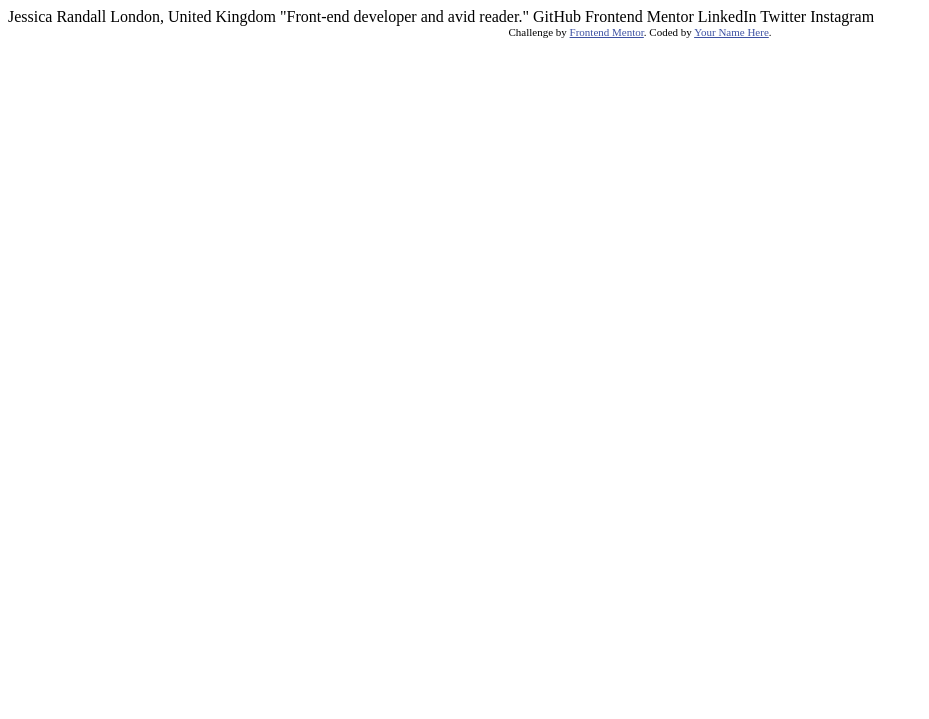
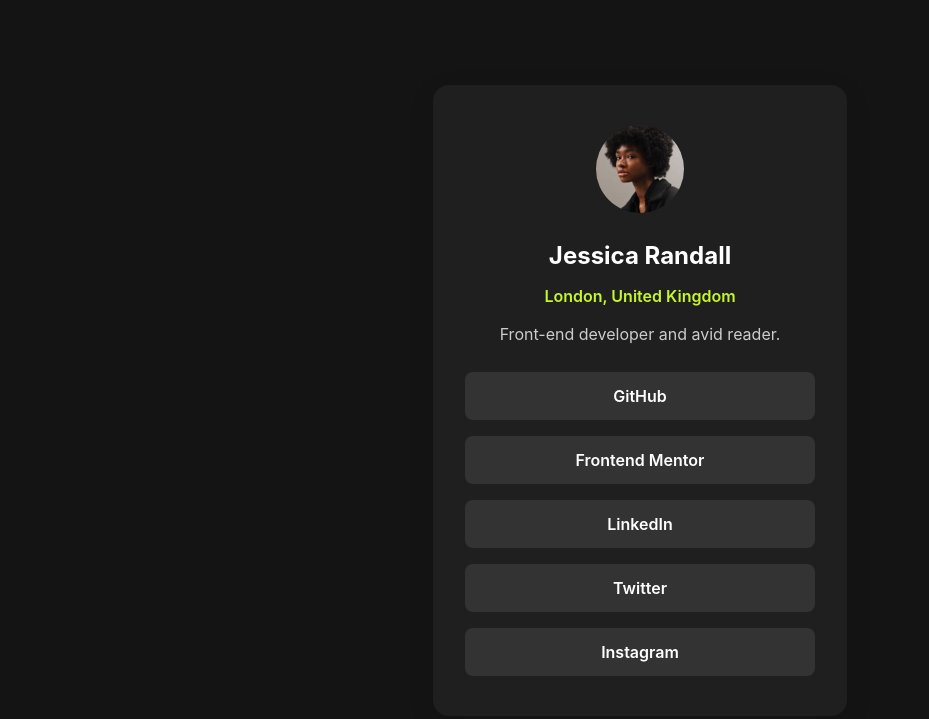
Before and after one commit to ThatBoyTweek/Social-Links-Profile, a plain HTML site: page index.html in a window 1280 px wide. Shown: the whole page, without its empty margins (0-929 px from the left). Drawn offline with Linux system fonts and the light colour scheme.

Commit message:
Improve semantics and accessibility for profile card

```diff
--- a/index.html
+++ b/index.html
@@ -2,33 +2,25 @@
 <html lang="en">
 <head>
   <meta charset="UTF-8">
-  <meta name="viewport" content="width=device-width, initial-scale=1.0"> <!-- displays site properly based on user's device -->
-
-  <link rel="icon" type="image/png" sizes="32x32" href="./assets/images/favicon-32x32.png">
-
-  <title>Frontend Mentor | Social links profile</title>
-
-  <!-- Feel free to remove these styles or customise in your own stylesheet 👍 -->
-  <style>
-    .attribution { font-size: 11px; text-align: center; }
-    .attribution a { color: hsl(228, 45%, 44%); }
-  </style>
+  <meta name="viewport" content="width=375, initial-scale=1.0">
+  <title>Social Links Profile</title>
+  <link rel="stylesheet" href="style.css">
 </head>
 <body>
-
-  Jessica Randall
-  London, United Kingdom
-  "Front-end developer and avid reader."
-
-  GitHub
-  Frontend Mentor
-  LinkedIn
-  Twitter
-  Instagram
-
-  <div class="attribution">
-    Challenge by <a href="https://www.frontendmentor.io?ref=challenge" target="_blank">Frontend Mentor</a>.
-    Coded by <a href="#">Your Name Here</a>.
-  </div>
+  <main class="background">
+    <section class="profile-card" aria-label="User Profile">
+      <img src="assets/images/avatar-jessica.jpeg" alt="Jessica Randall profile picture" class="profile-avatar">
+      <h1 class="profile-name">Jessica Randall</h1>
+      <p class="profile-location">London, United Kingdom</p>
+      <p class="profile-bio">Front-end developer and avid reader.</p>
+      <nav class="profile-links" aria-label="Social Links">
+        <a href="https://github.com/" class="profile-link" target="_blank" rel="noopener">GitHub</a>
+        <a href="https://www.frontendmentor.io/" class="profile-link" target="_blank" rel="noopener">Frontend Mentor</a>
+        <a href="https://www.linkedin.com/" class="profile-link" target="_blank" rel="noopener">LinkedIn</a>
+        <a href="https://twitter.com/" class="profile-link" target="_blank" rel="noopener">Twitter</a>
+        <a href="https://instagram.com/" class="profile-link" target="_blank" rel="noopener">Instagram</a>
+      </nav>
+    </section>
+  </main>
 </body>
 </html>
--- /dev/null
+++ b/style.css
@@ -0,0 +1,76 @@
+body, html {
+  height: 100%;
+  margin: 0;
+  font-family: 'Inter', Arial, sans-serif;
+  background: #141414;
+}
+
+.background {
+  min-height: 100vh;
+  display: flex;
+  align-items: center;
+  justify-content: center;
+  background: #141414;
+  position: relative;
+}
+
+.profile-card {
+  background: #1f1f1f;
+  border-radius: 16px;
+  box-shadow: 0 8px 24px rgba(20, 20, 20, 0.15);
+  padding: 40px 32px;
+  max-width: 350px;
+  width: 100%;
+  text-align: center;
+}
+
+.profile-avatar {
+  width: 88px;
+  height: 88px;
+  border-radius: 50%;
+  object-fit: cover;
+  margin-bottom: 24px;
+}
+
+.profile-name {
+  color: #fff;
+  font-size: 1.5rem;
+  margin: 0;
+  margin-bottom: 8px;
+}
+
+.profile-location {
+  color: hsl(75, 94%, 57%);
+  font-size: 1rem;
+  margin-bottom: 18px;
+  font-weight: 600;
+}
+
+.profile-bio {
+  color: #ccc;
+  font-size: 1rem;
+  margin-bottom: 28px;
+}
+
+.profile-links {
+  display: flex;
+  flex-direction: column;
+  gap: 16px;
+}
+
+.profile-link {
+  background: #333;
+  color: #fff;
+  text-decoration: none;
+  padding: 14px 0;
+  border-radius: 8px;
+  font-weight: 600;
+  transition: background 0.2s;
+  font-size: 1rem;
+}
+
+.profile-link:hover,
+.profile-link:focus {
+  background: hsl(75, 94%, 57%);
+  color: #1f1f1f;
+}
```
